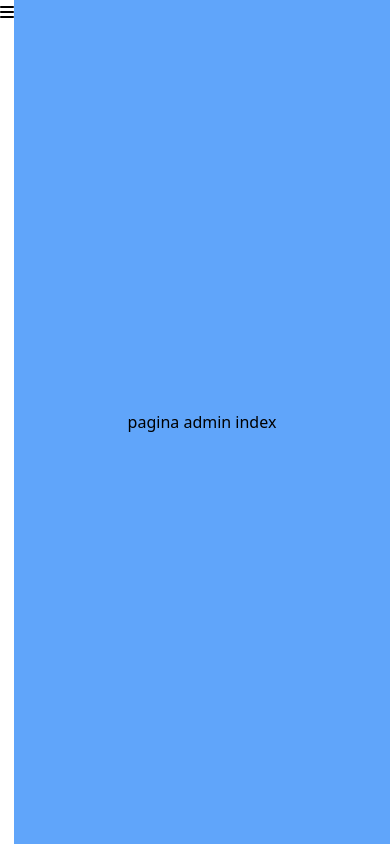
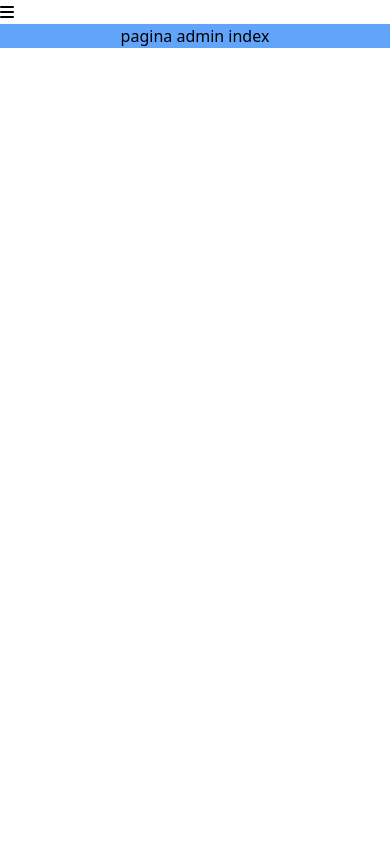
Before and after one commit to jmarti1a2/Project, a React (Create React App) app: page /admin in a window 390 px wide. Built offline with nearby package versions, Linux system fonts and the light colour scheme.

Commit message:
se crea slidebar con navegación

```diff
--- /dev/null
+++ b/src/components/SideBarResponsive.jsx
@@ -0,0 +1,35 @@
+import React from 'react'
+import { Link } from 'react-router-dom'
+import { useState } from 'react/cjs/react.development'
+
+const SideBarResponsive = () => {
+    const [mostrarNavegacion,setMostrarNavegacion] = useState(false)
+    return (
+        <div className='md:hidden'
+        onClick={()=>{setMostrarNavegacion(!mostrarNavegacion)
+        }}
+        >
+            <i className={`fas fa-${mostrarNavegacion?'times':'bars'} hover:text-blue-600`}/>
+        {mostrarNavegacion && (
+        <ul className='bg-gray-900 '>
+            <ResponsiveRoute nombre='perfil' ruta='/admin/perfil'/>
+            <ResponsiveRoute nombre='Productos' ruta='/admin/productos'/>
+            <ResponsiveRoute nombre='Ventas' ruta='/admin/ventas'/>
+            <ResponsiveRoute nombre='Usuarios' ruta='/admin/usuarios'/>
+            </ul>
+        )}
+
+        </div>
+    )
+}
+
+const ResponsiveRoute = ({ruta,nombre}) =>{
+    return(
+        <Link to={ruta}>
+        <li className='text-gray-200' > {nombre}</li>
+        </Link>
+
+    )
+}
+
+export default SideBarResponsive
--- a/src/layouts/PrivateLayout.jsx
+++ b/src/layouts/PrivateLayout.jsx
@@ -1,19 +1,17 @@
 import Sidebar from 'components/Sidebar';
+import SideBarResponsive from 'components/SideBarResponsive';
 import React from 'react'
-
-
-
 
 
 const PrivateLayout = ({children }) => {
     return (
     <div className="flex w-screen h-screen">
-        <div className='flex flex-nowrap h-full w-full'>
+        <div className='flex flex-col md:flex-row flex-nowrap h-full w-full'>
             <Sidebar/>
-            <div className='md:hidden '>
-                <i className='fas fa-bars hover:text-yellow-600'/>
-            </div>
-            <main className='flex w-full bg-blue-400 overflow-y-scroll items-center justify-center'> { children}</main>
+            <SideBarResponsive />
+            <main className='flex w-full bg-blue-400 overflow-y-scroll items-center justify-center'>
+            { children}
+            </main>
         </div>
 
 
```
